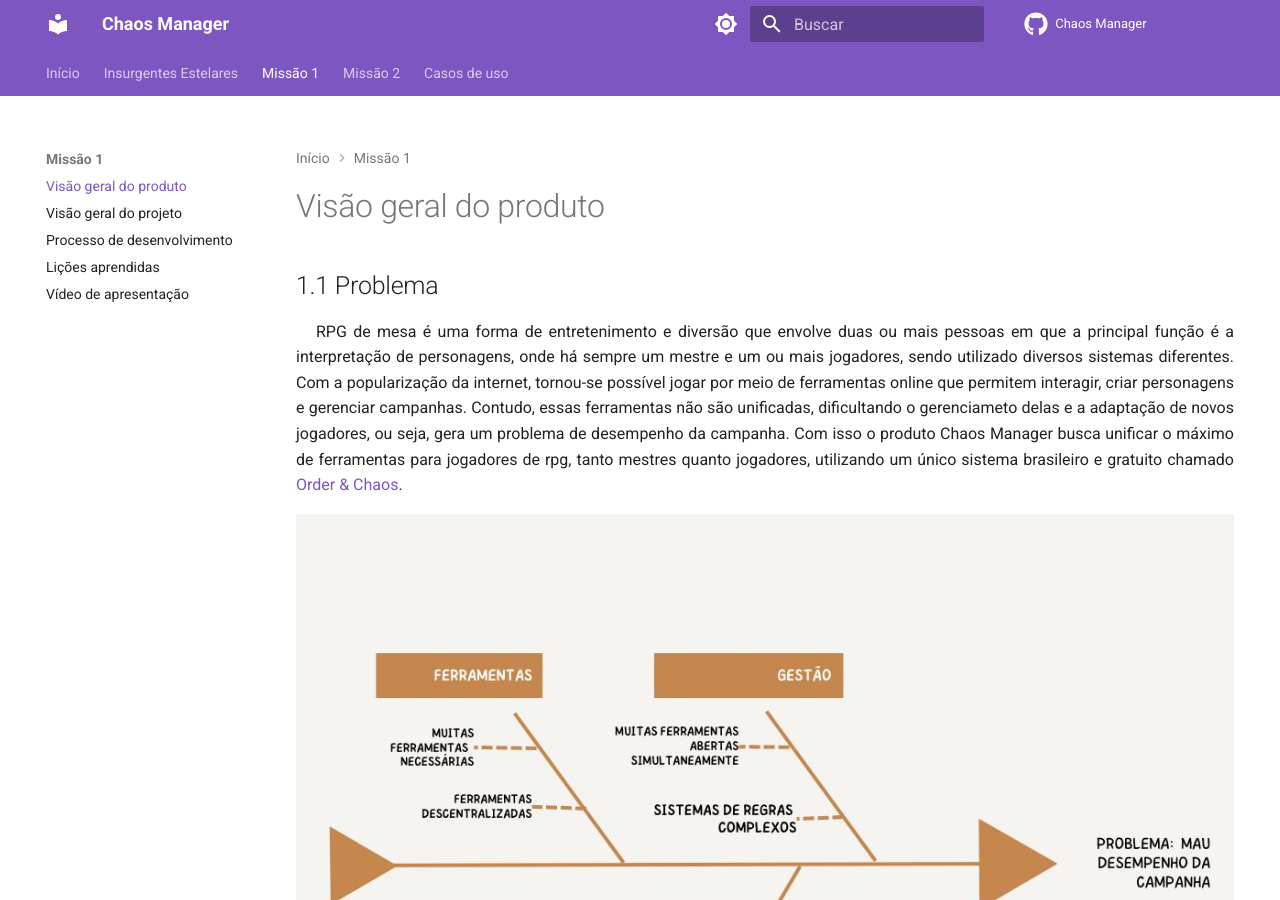
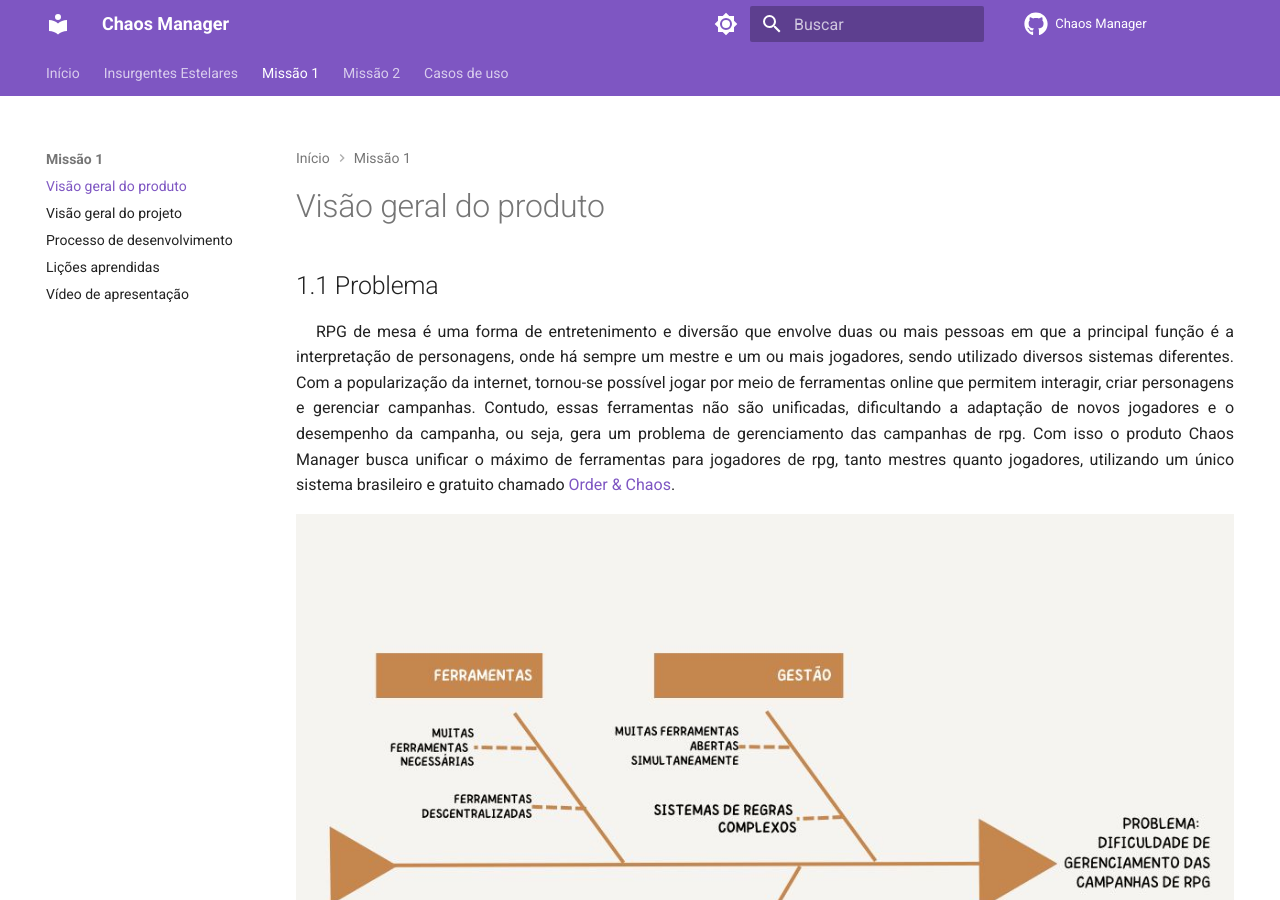
Before and after one commit to mdsreq-fga-unb/2023.2-ChaosManager, an MkDocs documentation site: the page built from docs/visao_produto.md, in a window 1280 px wide and 900 px high. Built offline with MkDocs 1.6.1 and Material for MkDocs 9.7.7, drawn with Linux system fonts in a browser that asks for light colours; comment, search, counter and statistics services are not loaded.

Commit message:
Docs: update visao do produto

```diff
--- a/docs/visao_produto.md
+++ b/docs/visao_produto.md
@@ -6,7 +6,7 @@
 ## 1.1 Problema
 
 <p style="text-align:justify; text-indent:20px;">
-RPG de mesa é uma forma de entretenimento e diversão que envolve duas ou mais pessoas em que a principal função é a interpretação de personagens, onde há sempre um mestre e um ou mais jogadores, sendo utilizado diversos sistemas diferentes. Com a popularização da internet, tornou-se possível jogar por meio de ferramentas online que permitem interagir, criar personagens e gerenciar campanhas. Contudo, essas ferramentas não são unificadas, dificultando o gerenciameto delas e a adaptação de novos jogadores, ou seja, gera um problema de desempenho da campanha. Com isso o produto Chaos Manager busca unificar o máximo de ferramentas para jogadores de rpg, tanto mestres quanto jogadores, utilizando um único sistema brasileiro e gratuito chamado <a href="../assets/OrderChaos.pdf" target="_blank">Order & Chaos</a>.
+RPG de mesa é uma forma de entretenimento e diversão que envolve duas ou mais pessoas em que a principal função é a interpretação de personagens, onde há sempre um mestre e um ou mais jogadores, sendo utilizado diversos sistemas diferentes. Com a popularização da internet, tornou-se possível jogar por meio de ferramentas online que permitem interagir, criar personagens e gerenciar campanhas. Contudo, essas ferramentas não são unificadas, dificultando a adaptação de novos jogadores e o desempenho da campanha, ou seja, gera um problema de gerenciamento das campanhas de rpg. Com isso o produto Chaos Manager busca unificar o máximo de ferramentas para jogadores de rpg, tanto mestres quanto jogadores, utilizando um único sistema brasileiro e gratuito chamado <a href="../assets/OrderChaos.pdf" target="_blank">Order & Chaos</a>.
 </p>
 
 ![Diagrama!](assets/diagrama_peixe.jpg "Diagrama")
```
Also changed, not shown: docs/assets/diagrama_peixe.jpg.
